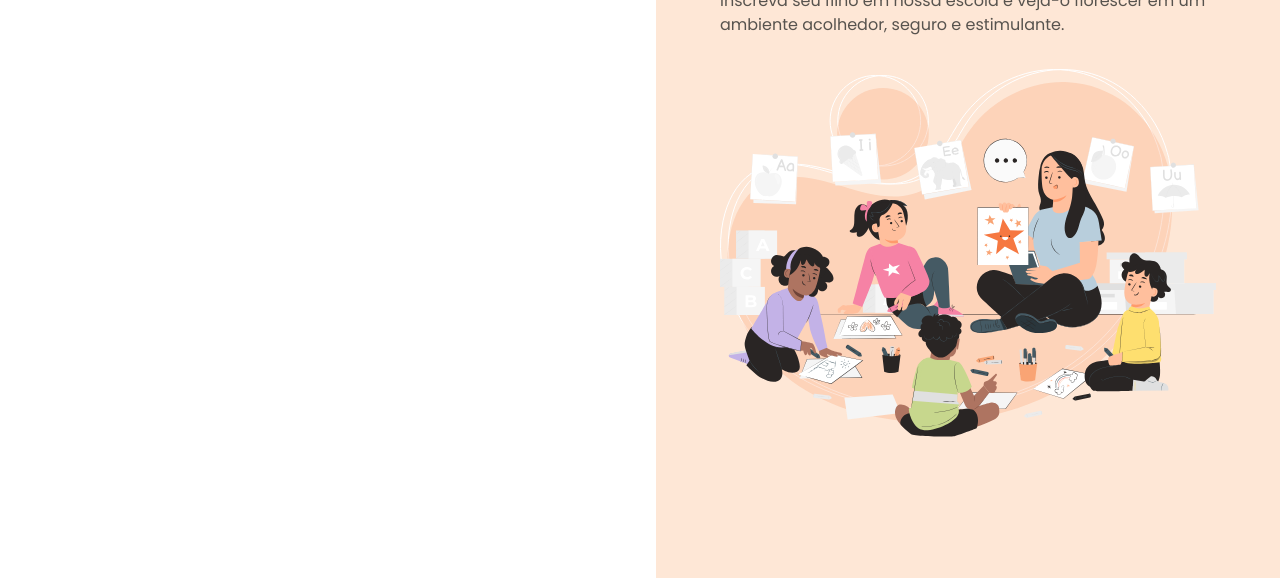
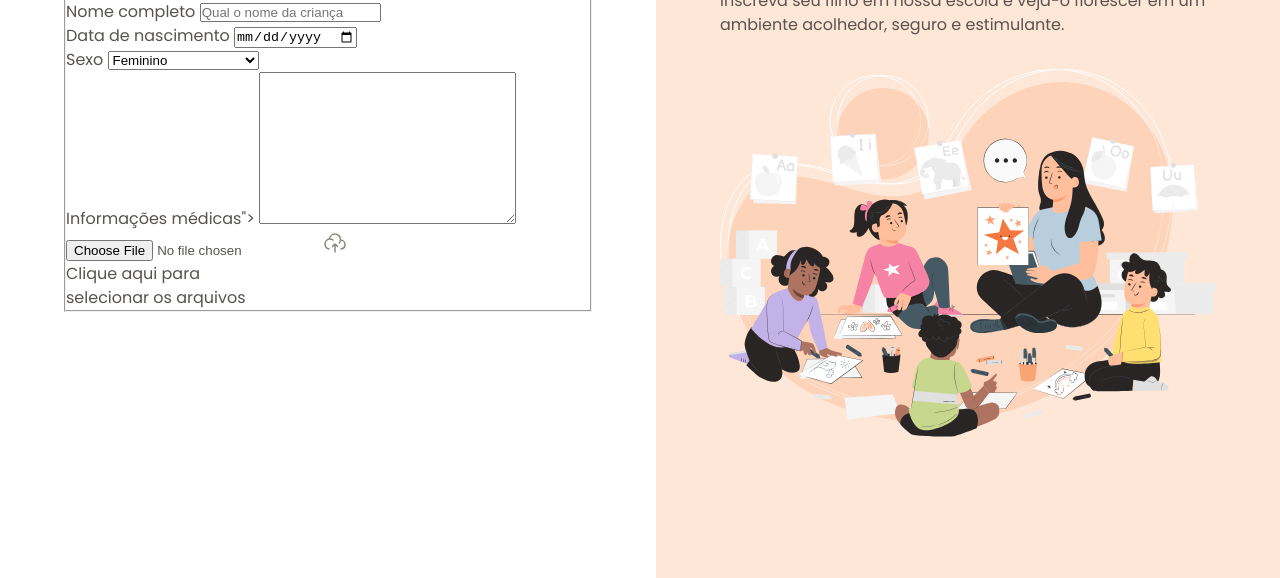
Before and after one commit to Gbredo/Formulario-De-Matricula, a plain HTML site: page index.html in a window 1280 px wide. Shown: the part 222-800 px from the top of the page. Drawn offline with Linux system fonts and the light colour scheme.

Commit message:
iniciando o formulário

```diff
--- a/index.html
+++ b/index.html
@@ -26,6 +26,61 @@
                 <h1>Formulário de matrícula</h1>
                 <p>Preencha os dados abaixo para matricular seu filho na escola de educação infantil Estrelas do Amanhã.
                 </p>
+
+                <form method="post" enctype="multipart/form-data">
+                    <fieldset class="child-info">
+                        <legend>Informações da criança</legend>
+
+                        <div class="input-wrapper">
+                            <label for="fullname">Nome completo</label>
+                            <input
+                            id="fullname"
+                            type="text"
+                            name="fullname"
+                            placeholder="Qual o nome da criança">
+                        </div>
+
+                        <div class="input-wrapper">
+                            <label for="">Data de nascimento</label>
+                            <input
+                            type="date"
+                            id="birth"
+                            name="birth"
+                            lang="pt-BR">
+                        </div>
+
+
+                        <div class="select-wrapper">
+                            <label for="gender">Sexo</label>
+                            <select
+                            name="gender"
+                            id="gender">
+
+                        <option value="female">Feminino</option>
+                        <option value="male">Masculino</option>
+                        <option value="na">Prefiro não responder</option>
+                        </select>
+                        </div>
+
+                        <div class="textarea-wrapper">
+                            <label for="medical-info">Informações médicas"></label>
+                                <textarea
+                                name="medical-info"
+                                id="medical-info"
+                                cols="30"
+                                rows="10"
+                                placeholder="A criança possui alguma condição médica que a escola deve estar ciente? (Se sim, especifique)">
+                            </textarea>
+                        </div>
+
+                        <div class="droparea-wrapper">
+                            <input type="file" name="birth-file" id="birth-file">
+                            <img src="assets/icons/cloud-upload.svg" alt="">
+                            <p>Clique aqui para <br>
+                                selecionar os arquivos</p>
+                        </div>
+                    </fieldset>
+                </form>
             </div>
         </main>
 
```
